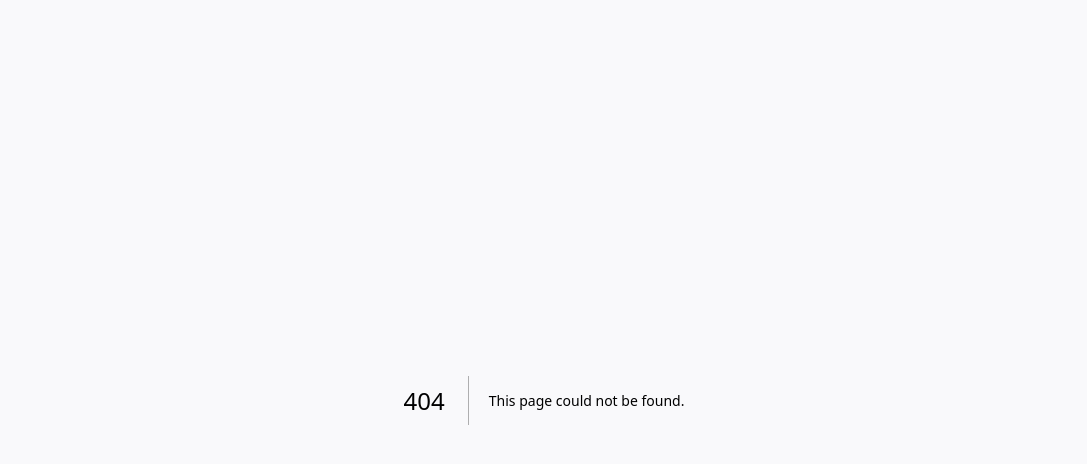
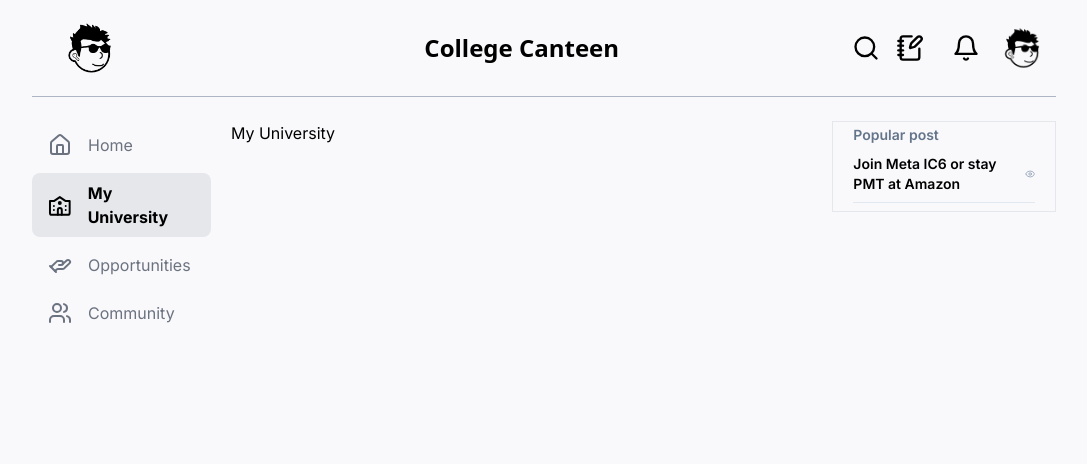
Before and after one commit to 0xuser64bit/Canteen, a Next.js app: page /my-university in a window 1280 px wide. Before the commit this address had no page. Shown: the top 464 px of the page, without its empty margins (96-1183 px from the left). Built offline with nearby package versions, Linux system fonts and the light colour scheme; no server answers; sample sign-in values are in the browser's storage.

Commit message:
add: my university sidebar tab

```diff
--- a/app/(main)/(protected)/(sidebar)/layout.tsx
+++ b/app/(main)/(protected)/(sidebar)/layout.tsx
@@ -1,7 +1,7 @@
 import { Discover } from "../_components/Discover";
 import { SidebarTab } from "../_components/SidebarTab";
 
-import { HandHelping, Home, Users } from "lucide-react";
+import { HandHelping, Home, University, Users } from "lucide-react";
 
 const navigationTabs = [
   {
@@ -9,6 +9,12 @@ const navigationTabs = [
     value: "home",
     icon: <Home />,
     path: "/home",
+  },
+  {
+    title: "My University",
+    value: "my-university",
+    icon: <University />,
+    path: "/my-university",
   },
   {
     title: "Opportunities",
--- /dev/null
+++ b/app/(main)/(protected)/(sidebar)/my-university/page.tsx
@@ -0,0 +1,3 @@
+export default function MyUniversityPage() {
+  return <div>My University</div>;
+}
```
